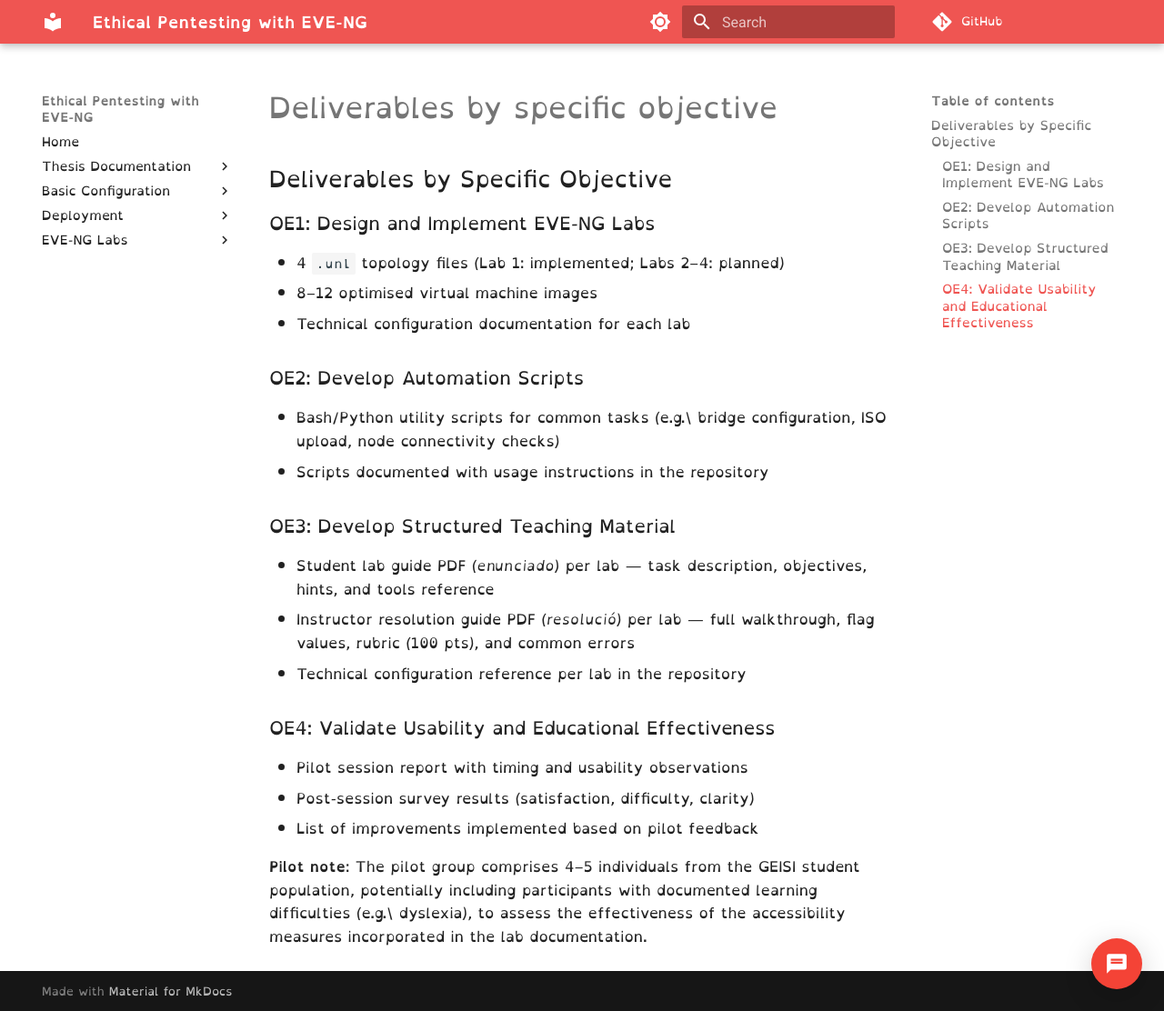
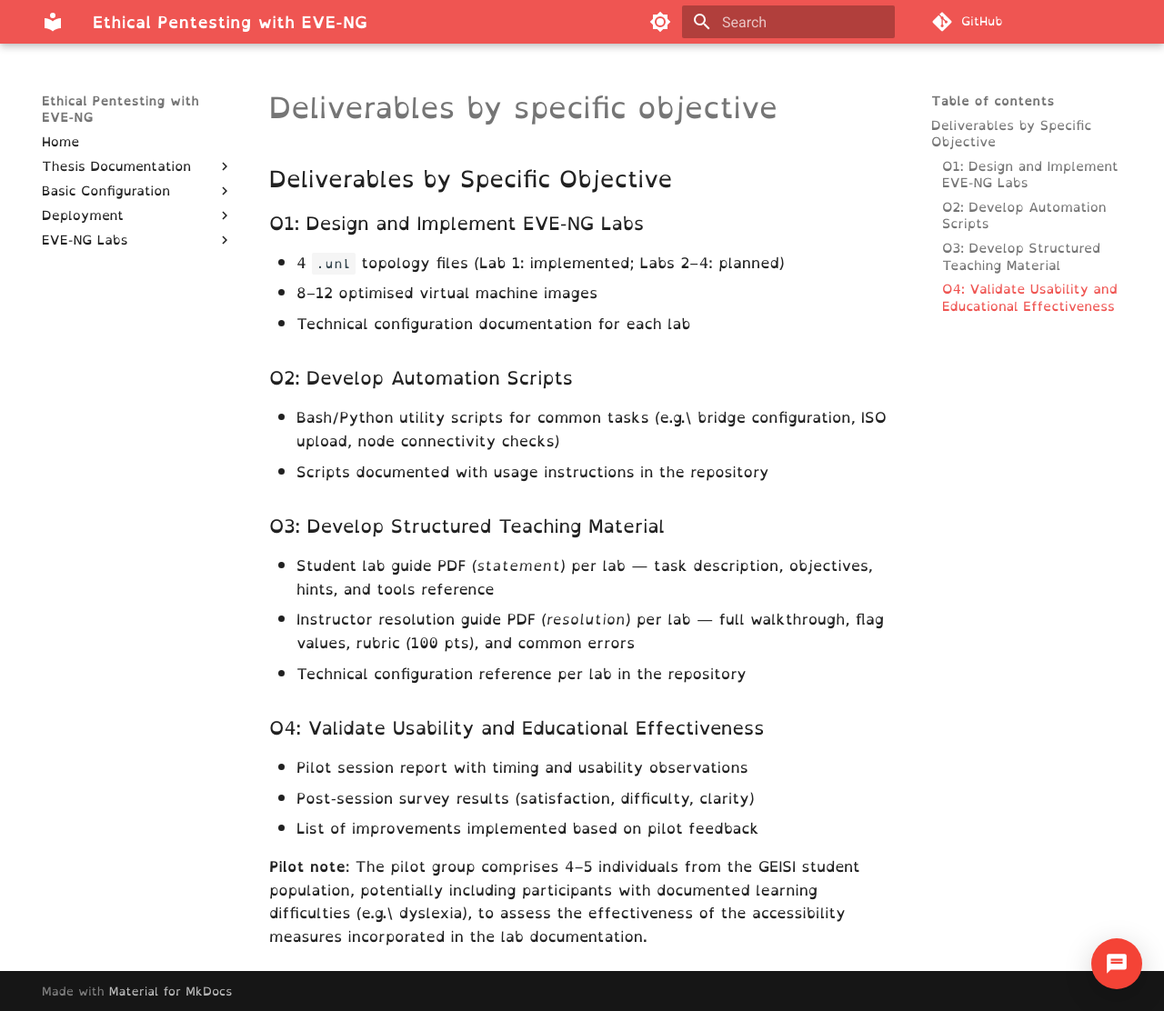
Before and after one commit to TheEgea/TFG, an MkDocs documentation site: the page built from docs/web/docs/annexos/app-f/deliverables-by-specific-objective.md, in a window 1280 px wide and 1112 px high. Shown: the whole window at 91% size. Built offline with MkDocs 1.6.1 and Material for MkDocs 9.7.7, drawn with Linux system fonts in a browser that asks for light colours; comment, search, counter and statistics services are not loaded.

Commit message:
chore: translate Spanish/Catalan remnants to English across repo
- scripts-workflow/: sync.sh, push.sh, pull.sh, utils.sh, setup-env.sh
  comments and echo messages translated to English
- Makefile: help text Memoria->Memory, enunciado+resolucion->statement+solution
- memory-main.tex: Catalan comments replaced with English equivalents
- annexes ch06/ch07, web app-f/app-g: OE1-OE4 -> O1-O4
- web app-f deliverables: enunciado->statement, resolucio->resolution
- build.sh: revisar->check

Co-Authored-By: Claude Opus 4.6 <noreply@anthropic.com>

```diff
--- a/docs/web/docs/annexos/app-f/deliverables-by-specific-objective.md
+++ b/docs/web/docs/annexos/app-f/deliverables-by-specific-objective.md
@@ -1,26 +1,26 @@
 ## Deliverables by Specific Objective
 
-### OE1: Design and Implement EVE-NG Labs
+### O1: Design and Implement EVE-NG Labs
 
 - 4 `.unl` topology files (Lab 1: implemented; Labs 2–4: planned)
 - 8–12 optimised virtual machine images
 - Technical configuration documentation for each lab
 
-### OE2: Develop Automation Scripts
+### O2: Develop Automation Scripts
 
 - Bash/Python utility scripts for common tasks (e.g.\ bridge configuration,
       ISO upload, node connectivity checks)
 - Scripts documented with usage instructions in the repository
 
-### OE3: Develop Structured Teaching Material
+### O3: Develop Structured Teaching Material
 
-- Student lab guide PDF (*enunciado*) per lab — task description, objectives,
+- Student lab guide PDF (*statement*) per lab — task description, objectives,
       hints, and tools reference
-- Instructor resolution guide PDF (*resolució*) per lab — full walkthrough,
+- Instructor resolution guide PDF (*resolution*) per lab — full walkthrough,
       flag values, rubric (100 pts), and common errors
 - Technical configuration reference per lab in the repository
 
-### OE4: Validate Usability and Educational Effectiveness
+### O4: Validate Usability and Educational Effectiveness
 
 - Pilot session report with timing and usability observations
 - Post-session survey results (satisfaction, difficulty, clarity)
--- a/docs/web/docs/assets/official_Documents/annexos.md
+++ b/docs/web/docs/assets/official_Documents/annexos.md
@@ -42,7 +42,7 @@ and pedagogical assessment for each.
 ---
 
 **Appendix F — Objectives, Deliverables & KPIs**
-Complete deliverable specifications per objective (OE1--OE4), three KPI tables
+Complete deliverable specifications per objective (O1--O4), three KPI tables
 (Technical, Educational, Quality), and extended audience analysis.
 *Full detail: Appendix F*
 
```
Also changed, not shown: docs/web/docs/annexos/app-f/objectives-kpis.md (+4 -4 lines), docs/web/docs/annexos/app-g/detailed-phase-activity-lists.md (+1 -1 lines), docs/web/docs/annexos/app-g/methodology.md (+1 -1 lines), 14 other files.
